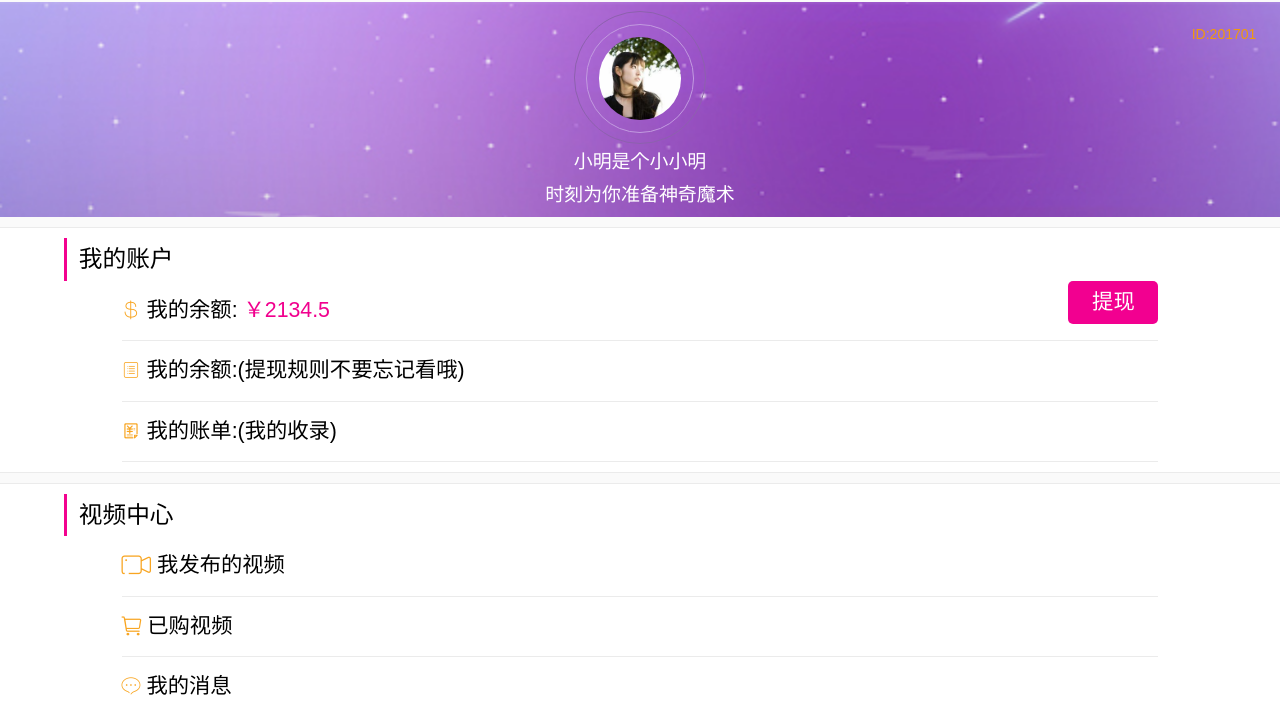
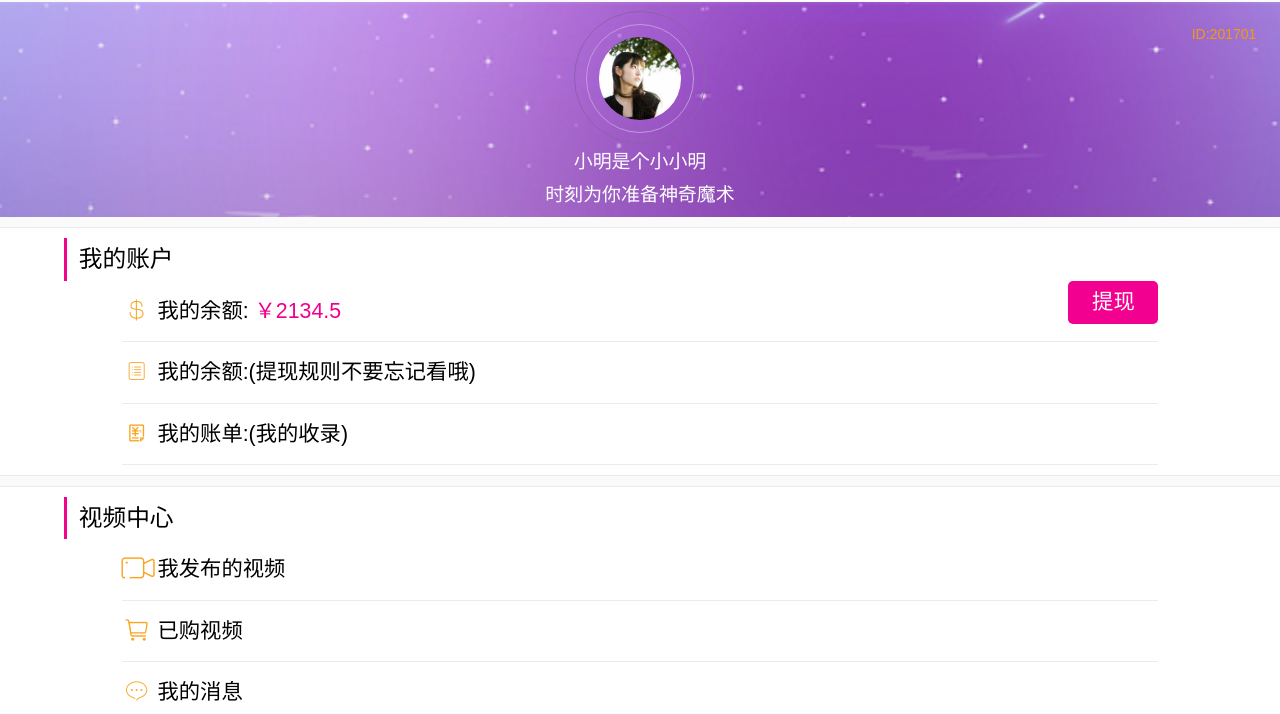
Before and after one commit to woaichitudou/test, a plain HTML site: page userCenter.html in a window 1280 px wide. Shown: the part 28-742 px from the top of the page. Drawn offline with Linux system fonts and the light colour scheme.

Commit message:
111assasdssadaa

```diff
--- a/css/style.css
+++ b/css/style.css
@@ -369,10 +369,14 @@ body{
     line-height: 2.5rem;
     font-size: 0.9rem;
     color: #000000;
+
 }
 .money i{
-    font-size: 0.8rem;
+    width: 30px;
+    text-align: center;;
+    font-size: 0.9rem;
     color: #f8a521;
+    display: inline-block;
 }
 .money span{
     font-size: 0.9rem;
```
